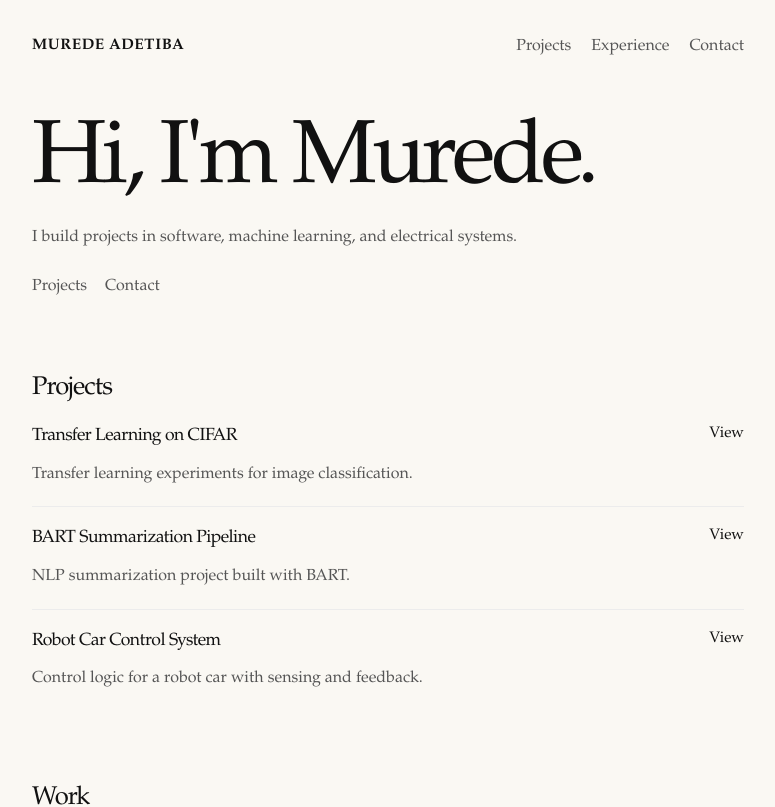
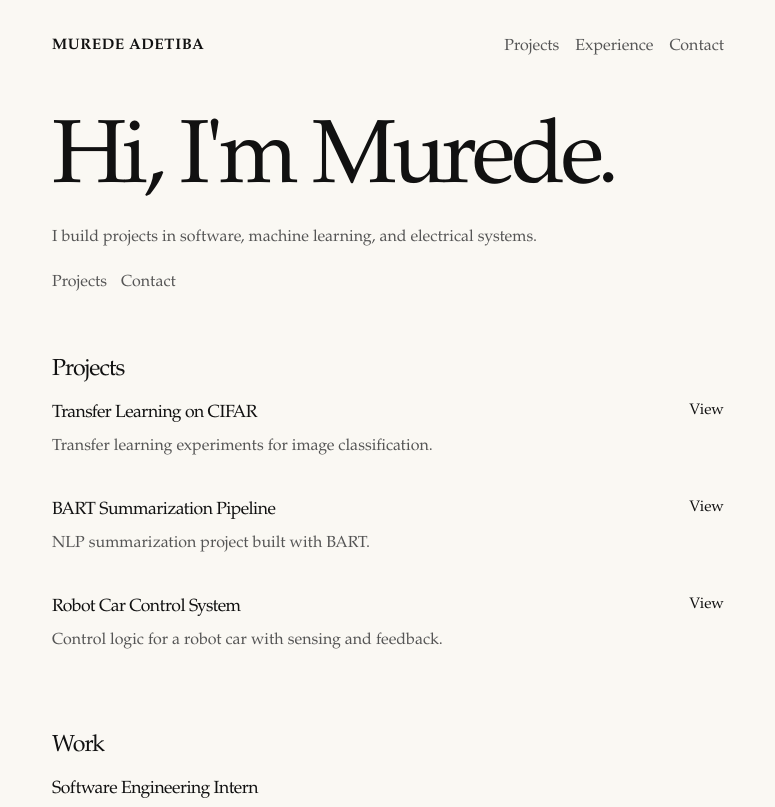
Before and after one commit to Murede/Personal-Website, a React (Vite) app: page / in a window 1280 px wide. Shown: the top 807 px of the page, without its empty margins (252-1027 px from the left). Built offline with nearby package versions, Linux system fonts and the light colour scheme.

Commit message:
Simplify homepage layout

```diff
--- a/src/App.css
+++ b/src/App.css
@@ -1,6 +1,6 @@
 .site-shell {
   margin: 0 auto;
-  max-width: 760px;
+  max-width: 720px;
   padding: 32px 24px 72px;
 }
 
@@ -24,7 +24,7 @@
 .topnav {
   display: flex;
   flex-wrap: wrap;
-  gap: 20px;
+  gap: 16px;
 }
 
 .topnav a,
@@ -46,7 +46,7 @@
 .content {
   display: flex;
   flex-direction: column;
-  gap: 64px;
+  gap: 56px;
 }
 
 .hero {
@@ -76,31 +76,31 @@
 
 .intro {
   margin: 20px 0 0;
-  max-width: 520px;
+  max-width: 500px;
 }
 
 .hero-links,
 .contact-links {
   display: flex;
   flex-wrap: wrap;
-  gap: 18px;
-  margin-top: 20px;
+  gap: 14px;
+  margin-top: 16px;
 }
 
 .section {
-  padding-top: 4px;
+  padding-top: 0;
 }
 
 .section-heading h2 {
   margin: 0;
   color: #111111;
-  font-size: 1.6rem;
+  font-size: 1.45rem;
   font-weight: 500;
   letter-spacing: -0.04em;
 }
 
 .list {
-  margin-top: 16px;
+  margin-top: 12px;
 }
 
 .list-item {
@@ -108,11 +108,10 @@
   grid-template-columns: minmax(0, 1fr) auto;
   gap: 20px;
   padding: 18px 0;
-  border-top: 1px solid #ececec;
+  border-top: 0;
 }
 
 .list-item:first-child {
-  border-top: 0;
   padding-top: 0;
 }
 
@@ -129,11 +128,11 @@
 }
 
 .list-item p {
-  margin: 10px 0 0;
+  margin: 6px 0 0;
 }
 
 .meta {
-  margin-top: 8px;
+  margin-top: 4px;
   font-size: 0.95rem;
 }
 
```
